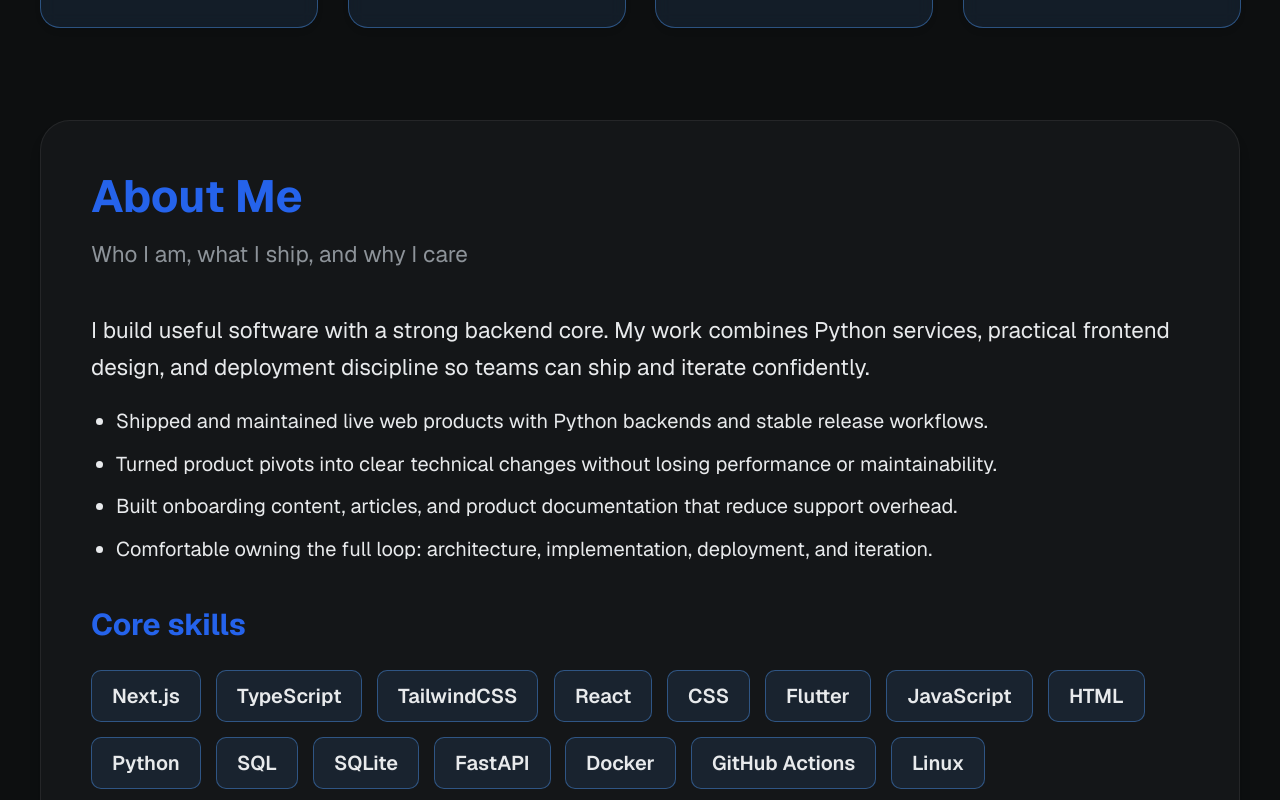
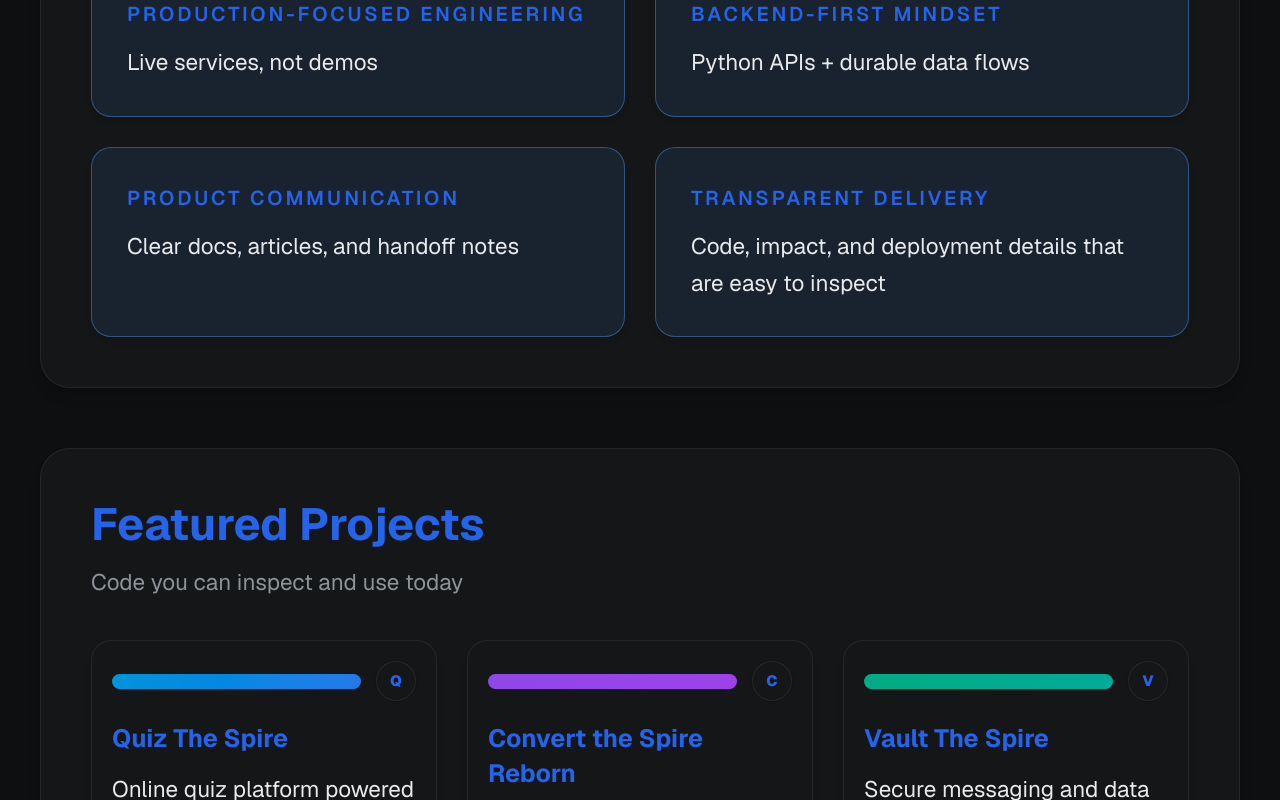
Before and after one commit to Lukas-Bohez/portfolio, a Next.js app: page / in a window 1280 px wide. Shown: the part 1340-2140 px from the top of the page. Built offline with nearby package versions, Linux system fonts and the light colour scheme.

Commit message:
Refactor portfolio content and structure; update section titles, enhance descriptions, and remove unused components

```diff
--- a/src/app/components/PortfolioComponents.tsx
+++ b/src/app/components/PortfolioComponents.tsx
@@ -53,7 +53,7 @@
 }) {
   const navItems = [
     { label: 'Projects', id: 'projects' },
-    { label: 'About', id: 'about' },
+    { label: 'What I Do', id: 'what-i-do' },
     { label: 'Contact', id: 'contact' },
   ];
 
@@ -112,7 +112,7 @@
       </div>
       <div className="relative z-10 grid gap-8 lg:grid-cols-[minmax(0,1fr)_auto] lg:items-center">
         <div className="max-w-2xl">
-          <p className="uppercase tracking-widest text-blue-400 dark:text-blue-200 font-semibold text-sm sm:text-base">Modern code with artisan impact</p>
+          <p className="uppercase tracking-widest text-blue-400 dark:text-blue-200 font-semibold text-sm sm:text-base">Pragmatic code with scalable impact</p>
           <h1 className="mt-2 text-5xl sm:text-7xl font-extrabold leading-tight">Lukas Bohez</h1>
           <p className="mt-4 text-lg sm:text-xl text-default leading-relaxed">
             I build production-ready Python and full-stack systems that are fast to ship, reliable to run, and easy to maintain.
@@ -154,6 +154,8 @@
                 alt="Portrait of Lukas Bohez"
                 fill
                 priority
+                loading="eager"
+                fetchPriority="high"
                 sizes="(min-width: 1024px) 18rem, 14rem"
                 className="object-cover object-[50%_20%] scale-[1.15]"
               />
@@ -253,7 +255,7 @@
   return (
     <section className="mb-12 overflow-hidden rounded-3xl border border-surface bg-surface p-5 sm:p-6 shadow-lg" data-reveal="" data-reveal-order={0}>
       <div className="mb-4 flex flex-wrap items-center justify-between gap-3">
-        <p className="text-sm font-bold uppercase tracking-[0.2em] text-primary">Core skills</p>
+        <p className="text-sm font-bold uppercase tracking-[0.2em] text-primary">Technical Arsenal</p>
         <div className="flex items-center gap-2">
           <button type="button" className="rail-control-btn" onClick={() => stepBy('prev')} aria-label="Scroll skills left">◀</button>
           <button type="button" className="rail-control-btn" onClick={() => setIsPaused((prev) => !prev)} aria-label={isPaused ? 'Resume auto scrolling' : 'Pause auto scrolling'}>
@@ -296,86 +298,68 @@
       value: 'Clear docs, articles, and handoff notes',
     },
     {
-      label: 'Recruiter-ready portfolio',
-      value: 'Code, impact, and deployment story',
+      label: 'Transparent delivery',
+      value: 'Code, impact, and deployment details that are easy to inspect',
     },
   ];
 
   return (
-    <motion.div
-      className="mb-12 grid grid-cols-1 gap-6 md:grid-cols-4"
-      initial={{ opacity: 0, y: 24 }}
-      whileInView={{ opacity: 1, y: 0 }}
-      viewport={{ once: true, amount: 0.1 }}
-      transition={{ duration: 0.55, ease: 'easeOut' }}
-    >
+    <Section id="what-i-do" title="What I Do" subtitle="Value, scope, and delivery shape how I work">
+      <div className="grid grid-cols-1 gap-6 md:grid-cols-2">
         {metrics.map((metric, index) => (
           <motion.article
             key={metric.label}
-          className="rounded-2xl border border-blue-400/40 dark:border-blue-300/40 bg-blue-400/10 dark:bg-blue-300/10 p-7 text-center shadow-md backdrop-blur transition hover:shadow-lg hover:border-blue-400/70 dark:hover:border-blue-300/70 hover:-translate-y-1 mb-[clamp(24px,4vh,48px)] will-change-[transform,opacity]"
+            className="rounded-2xl border border-blue-400/40 dark:border-blue-300/40 bg-blue-400/10 dark:bg-blue-300/10 p-7 shadow-md backdrop-blur transition hover:shadow-lg hover:border-blue-400/70 dark:hover:border-blue-300/70 hover:-translate-y-1 will-change-[transform,opacity]"
             data-reveal=""
             data-reveal-order={index}
             whileHover={{ y: -8, scale: 1.02, rotateX: 6 }}
             transition={{ type: 'spring', stiffness: 220, damping: 18 }}
           >
-          <p className="text-base font-semibold text-default leading-relaxed">{metric.label}</p>
-          <p className="mt-3 text-xl font-bold text-blue-400 dark:text-blue-200">{metric.value}</p>
+            <p className="text-base font-semibold text-primary uppercase tracking-[0.14em]">{metric.label}</p>
+            <p className="mt-3 text-lg text-default leading-relaxed">{metric.value}</p>
           </motion.article>
         ))}
-    </motion.div>
+      </div>
+    </Section>
   );
 }
 
 export function AboutAndSkills({ isDark }: { isDark: boolean }) {
-  const skills = [
-    'Next.js',
-    'TypeScript',
-    'TailwindCSS',
-    'React',
-    'CSS',
-    'Flutter',
-    'JavaScript',
-    'HTML',
-    'Python',
-    'SQL',
-    'SQLite',
-    'FastAPI',
-    'Docker',
-    'GitHub Actions',
-    'Linux',
+  const principles = [
+    {
+      title: 'Production-Focused Engineering',
+      copy: 'I build stable, live services that are designed for real-world reliability instead of demo-only polish.',
+    },
+    {
+      title: 'Backend-First Mindset',
+      copy: 'I design durable data flows, Python APIs, and release workflows that support long-term maintainability.',
+    },
+    {
+      title: 'Technical Communication',
+      copy: 'I write clear documentation, articles, and handoff notes that reduce support overhead and speed up adoption.',
+    },
+    {
+      title: 'End-to-End Ownership',
+      copy: 'I move confidently from architecture to implementation to deployment, without losing performance or clarity.',
+    },
   ];
 
   return (
-    <Section id="about" title="About Me" subtitle="Who I am, what I ship, and why I care">
-      <div>
-        <p className="text-base sm:text-lg text-default leading-relaxed">
-          I build useful software with a strong backend core. My work combines Python services,
-          practical frontend design, and deployment discipline so teams can ship and iterate confidently.
-        </p>
-        <ul className="mt-4 list-disc space-y-2 pl-5 text-base text-default leading-relaxed">
-          <li>Shipped and maintained live web products with Python backends and stable release workflows.</li>
-          <li>Turned product pivots into clear technical changes without losing performance or maintainability.</li>
-          <li>Built onboarding content, articles, and product documentation that reduce support overhead.</li>
-          <li>Comfortable owning the full loop: architecture, implementation, deployment, and iteration.</li>
-        </ul>
-      </div>
-
-      <div className="mt-8">
-        <h3 className="text-2xl font-bold text-primary">Core skills</h3>
-        <div className="mt-5 flex flex-wrap gap-3">
-          {skills.map((skill, index) => (
-            <motion.span
-              key={skill}
-              className="rounded-lg border border-blue-400/40 dark:border-blue-300/40 bg-blue-400/10 dark:bg-blue-300/10 px-4 py-2 text-sm sm:text-base font-semibold text-default transition hover:border-blue-400 dark:hover:border-blue-300 hover:bg-blue-400/20 dark:hover:bg-blue-300/20 will-change-[transform,opacity]"
+    <Section id="about" title="Engineering Foundations" subtitle="The habits that keep the work shippable and easy to trust">
+      <div className="grid gap-5 md:grid-cols-2">
+        {principles.map((principle, index) => (
+          <motion.article
+            key={principle.title}
+            className="rounded-2xl border border-surface bg-surface p-6 shadow-md"
             data-reveal=""
             data-reveal-order={index}
-              whileHover={{ y: -4, scale: 1.06, rotate: -1 }}
-              whileTap={{ scale: 0.96 }}
+            whileHover={{ y: -8, scale: 1.015, rotateX: 4 }}
+            transition={{ type: 'spring', stiffness: 210, damping: 18 }}
           >
-              {skill}
-            </motion.span>
+            <h3 className="text-xl font-bold text-primary">{principle.title}</h3>
+            <p className="mt-3 text-base leading-relaxed text-default">{principle.copy}</p>
+          </motion.article>
         ))}
-        </div>
       </div>
     </Section>
   );
@@ -384,7 +368,7 @@
 export function FeaturedProjects({ isDark }: { isDark: boolean }) {
   const projects = [
     {
-      name: 'QuizTheSpire',
+      name: 'Quiz The Spire',
       description:
         'Online quiz platform powered by a Python backend, with article publishing and project showcases. It is the live hub where I present my tools and host my portfolio at quizthespire.com.',
       url: 'https://quizthespire.com',
@@ -459,20 +443,20 @@
   const stories = [
     {
       title: 'Fast Clarity Rule',
-      copy: 'If a feature cannot be explained quickly, it gets refined. Recruiters should immediately see value, not decode a puzzle.',
+      copy: 'If a feature cannot be explained quickly, it gets refined until the intent is obvious and the implementation stays honest.',
     },
     {
       title: 'Performance Budget Discipline',
-      copy: 'I treat runtime budgets like real currency: spend where it improves outcomes and avoid costly visual noise.',
+      copy: 'I treat runtime budgets like real currency: spend where it improves outcomes and avoid costly visual noise or premature complexity.',
     },
     {
       title: 'No Endless Loading Theater',
-      copy: 'Every animation now has intent, timing, and an off-ramp so the experience feels dynamic and controlled.',
+      copy: 'Every animation has intent, timing, and an off-ramp so the experience feels dynamic, controlled, and easy to trust.',
     },
   ];
 
   return (
-    <Section id="personality" title="Build Personality" subtitle="Memorable engineering with playful but professional storytelling">
+    <Section id="philosophy" title="Engineering Philosophy" subtitle="Memorable engineering with playful but professional storytelling">
       <div className="grid gap-5 md:grid-cols-3">
         {stories.map((story, index) => (
           <motion.article
--- a/src/app/layout.tsx
+++ b/src/app/layout.tsx
@@ -17,7 +17,7 @@
 export const metadata: Metadata = {
   title: 'Lukas Bohez | Portfolio',
   description:
-    'Portfolio of Lukas Bohez featuring QuizTheSpire, Convert the Spire Reborn, and Vault The Spire.',
+    'Portfolio of Lukas Bohez featuring Python, TypeScript, and self-hosted product work across QuizTheSpire, Convert the Spire Reborn, and Vault The Spire.',
 };
 
 export default function RootLayout({
--- a/src/app/page.tsx
+++ b/src/app/page.tsx
@@ -3,7 +3,6 @@
 import { useCardReveal } from './hooks/useCardReveal'
 
 import {
-  AboutAndSkills,
   ContactSection,
   FeaturedProjects,
   Footer,
@@ -37,7 +36,6 @@
         }} />
         <RecruiterWowStrip />
         <Stats />
-        <AboutAndSkills isDark={false} />
         <FeaturedProjects isDark={false} />
         <HumorSection />
         <ContactSection isDark={false} />
```
Lines whose indentation alone changed are shown as unchanged.
